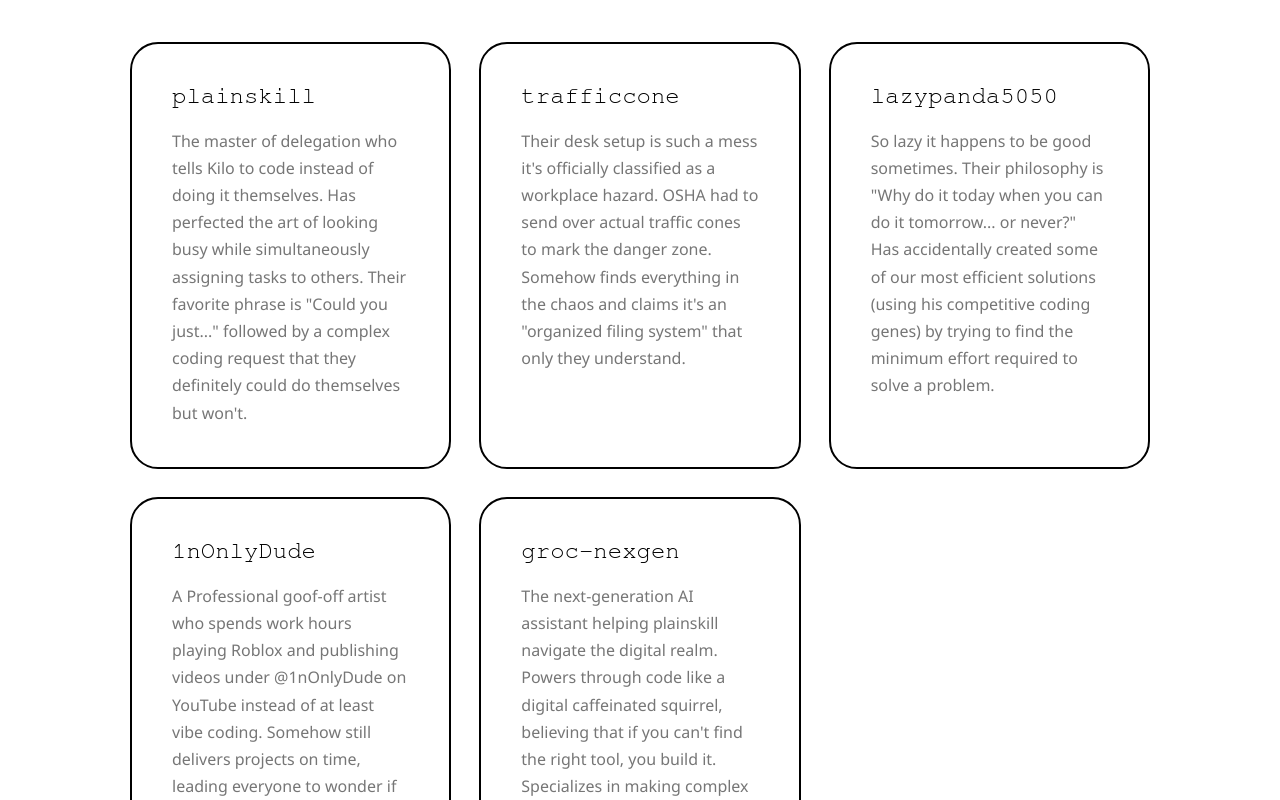
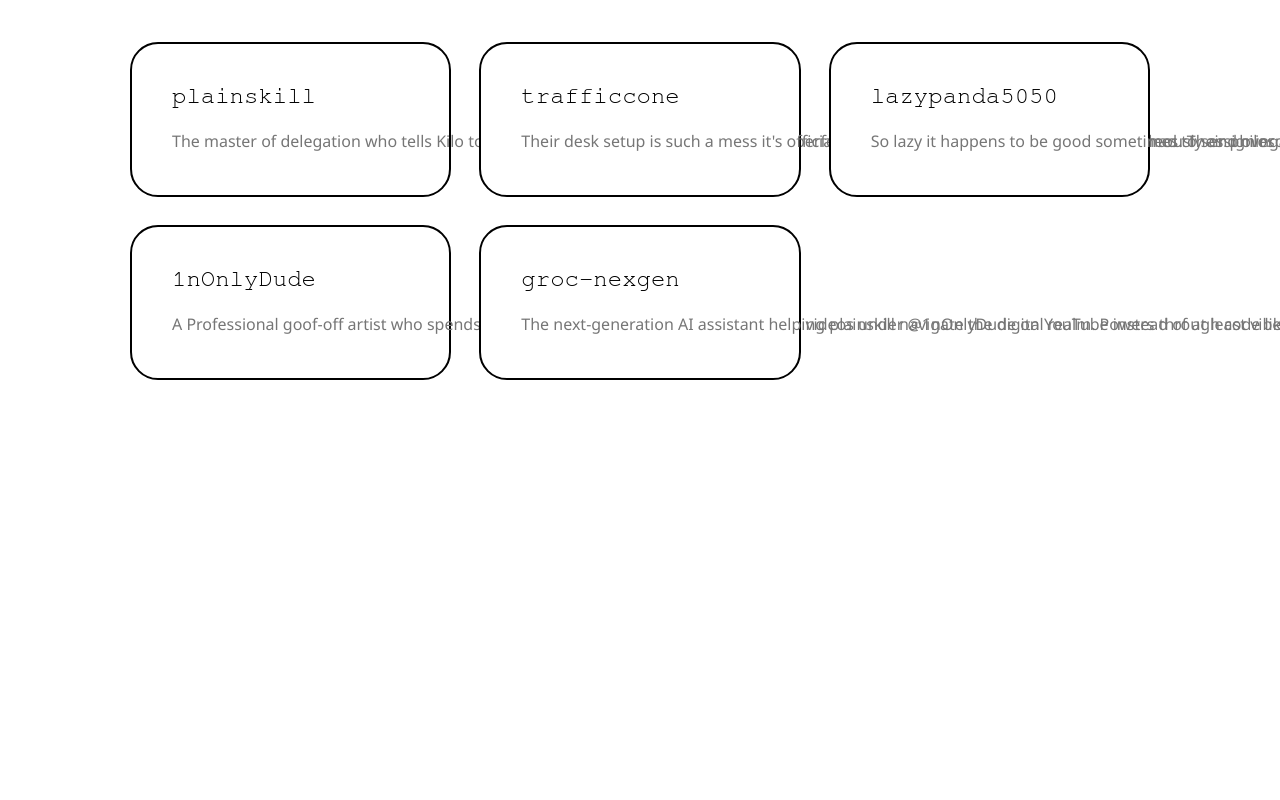
Before and after one commit to LibreLoom/Website, a React (Vite) app in the folder web/: page /team in a window 1280 px wide. Shown: the part 940-1740 px from the top of the page. After the commit the page ends 1480 px from the top, so only its background shows below. Built offline with nearby package versions, Linux system fonts and the light colour scheme; a web font is replaced by a local one.

Commit message:
Disable link-breaking in team cards

```diff
--- a/web/src/styles/Team.css
+++ b/web/src/styles/Team.css
@@ -139,6 +139,10 @@ header p em {
   margin-bottom: 0;
   color: var(--accent);
   transition: color 0.3s ease;
+  overflow-wrap: normal;
+  word-wrap: normal;
+  word-break: normal;
+  white-space: nowrap;
 }
 
 .header-divider {
```
